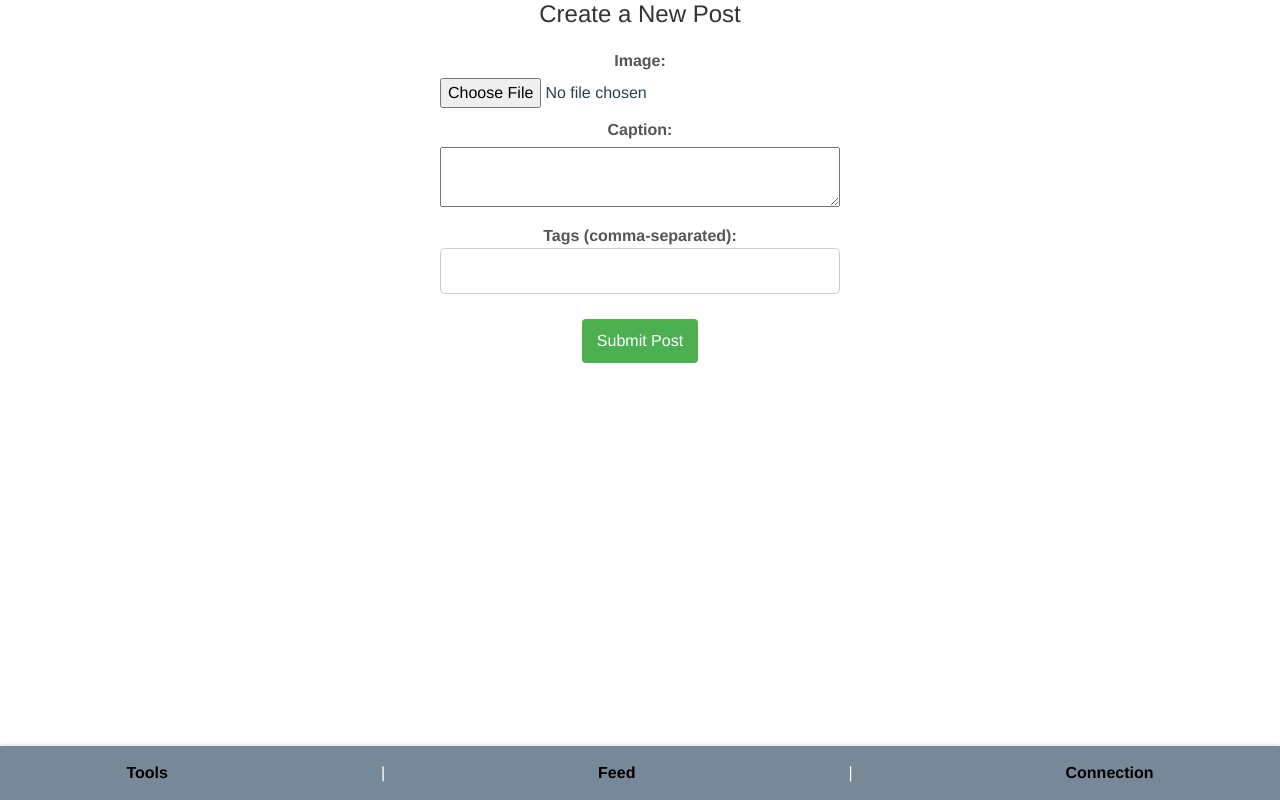
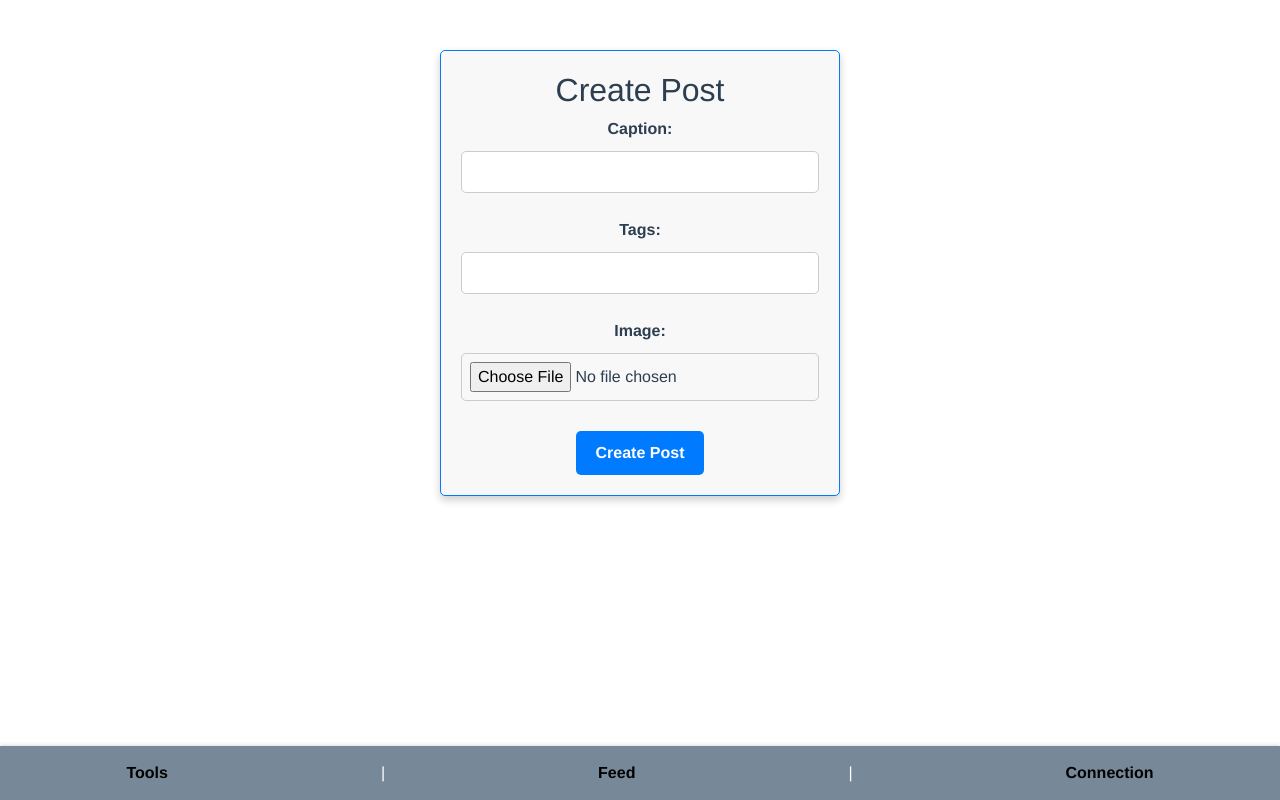
Before and after one commit to bhathiknk/socialmedia-webapp, a Vue app: page /AddFeed in a window 1280 px wide. Built offline with nearby package versions, Linux system fonts and the light colour scheme.

Commit message:
add feed page created and some other pages modifications

```diff
--- a/package.json
+++ b/package.json
@@ -10,7 +10,7 @@
   "dependencies": {
     "@fullcalendar/core": "^6.1.9",
     "@fullcalendar/daygrid": "^6.1.9",
-    "axios": "^1.6.0",
+    "axios": "^1.6.7",
     "bootstrap": "^5.3.2",
     "core-js": "^3.8.3",
     "flowbite": "^1.8.1",
--- a/src/components/FeedCom/AddFeed.vue
+++ b/src/components/FeedCom/AddFeed.vue
@@ -1,114 +1,129 @@
 <template>
-  <div>
-    <h2>Create a New Post</h2>
-    <form @submit.prevent="submitPost">
-      <label for="image">Image:</label>
-      <input type="file" ref="imageInput" @change="previewImage" accept="image/*" required />
-
-      <img v-if="previewImageUrl" :src="previewImageUrl" alt="Preview" style="max-width: 100%; margin-top: 10px;" />
-
-      <label for="caption">Caption:</label>
-      <textarea v-model="caption" required></textarea>
-
-      <label for="tags">Tags (comma-separated):</label>
-      <input type="text" v-model="tags" />
-
-      <button type="submit">Submit Post</button>
+  <div class="add-feed-form">
+    <h2>Create Post</h2>
+    <form @submit.prevent="createPost">
+      <div class="form-group">
+        <label for="caption">Caption:</label>
+        <input type="text" id="caption" v-model="postDto.caption" required />
+      </div>
+      <div class="form-group">
+        <label for="tags">Tags:</label>
+        <input type="text" id="tags" v-model="postDto.tags" />
+      </div>
+      <div class="form-group">
+        <label for="image">Image:</label>
+        <input type="file" id="image" ref="imageInput" @change="handleImageChange" accept="image/*" required />
+      </div>
+      <button type="submit">Create Post</button>
     </form>
   </div>
 </template>
 
 <script>
+import axios from "axios";
+import swal from "sweetalert";
+import baseURL from "@/config";
+
 export default {
   data() {
     return {
-      previewImageUrl: '',
-      caption: '',
-      tags: '',
+      postDto: {
+        caption: "",
+        tags: "",
+      },
+      imageFile: null,
     };
   },
   methods: {
-    previewImage() {
-      const input = this.$refs.imageInput;
-      if (input.files && input.files[0]) {
-        const reader = new FileReader();
-        reader.onload = (e) => {
-          this.previewImageUrl = e.target.result;
-        };
-        reader.readAsDataURL(input.files[0]);
+    async createPost() {
+      const token = localStorage.getItem("token");
+
+      const formData = new FormData();
+      formData.append("image", this.imageFile);
+      formData.append("caption", this.postDto.caption);
+      formData.append("tags", this.postDto.tags);
+
+      try {
+        const response = await axios.post(`${baseURL}posts/create`, formData, {
+          headers: {
+            Authorization: token,
+            "Content-Type": "multipart/form-data",
+          },
+        });
+
+        if (response.status === 200) {
+          console.log("Post created successfully");
+          swal({
+            text: "Post created successfully",
+            icon: "success",
+          });
+
+          // Clear input fields after successful post creation
+          this.postDto.caption = "";
+          this.postDto.tags = "";
+          // Reset the file input field (optional)
+          this.$refs.imageInput.value = null;
+
+          this.$router.push('/Feed');
+        }
+      } catch (error) {
+        console.error("Error creating post:", error.message);
+        swal({
+          text: "Error creating post. Please try again.",
+          icon: "error",
+        });
       }
     },
-    submitPost() {
-      const formData = new FormData();
-      formData.append('image', this.$refs.imageInput.files[0]);
-      formData.append('caption', this.caption);
-      formData.append('tags', this.tags);
-
-      // Assuming you have a backend endpoint for creating posts
-      this.$axios.post('/api/posts', formData)
-          .then(response => {
-            console.log('Post created successfully:', response.data);
-            // Optionally, redirect the user to the feed page or do something else
-          })
-          .catch(error => {
-            console.error('Error creating post:', error);
-            // Handle errors (show a message to the user, etc.)
-          });
-    }
-  }
+    handleImageChange(event) {
+      this.imageFile = event.target.files[0];
+    },
+  },
 };
 </script>
 
 <style scoped>
-h2 {
-  font-size: 24px;
-  margin-bottom: 20px;
-  color: #333;
+.add-feed-form {
+  max-width: 400px;
+  margin: 50px auto;
+  padding: 20px;
+  border: 1px solid #007bff;
+  border-radius: 5px;
+  background-color: #f8f8f8;
+  box-shadow: 0 4px 8px 0 rgba(0, 0, 0, 0.2);
 }
 
-form {
-  max-width: 400px;
-  margin: 0 auto;
+.form-group {
+  margin-bottom: 15px;
 }
 
 label {
   display: block;
-  margin-top: 10px;
-  font-size: 16px;
-  color: #555;
+  font-weight: bold;
+  margin-bottom: 5px;
 }
 
+input[type="text"],
 input[type="file"] {
+  width: 100%;
+  padding: 8px;
+  border: 1px solid #ccc;
+  border-radius: 5px;
+  outline: none;
   margin-top: 5px;
 }
 
-textarea {
-  margin-top: 5px;
-  width: 100%;
-  padding: 8px;
-  font-size: 14px;
-}
-
 button {
-  background-color: #4CAF50;
-  color: white;
-  padding: 10px 15px;
+  background-color: #007bff;
+  color: #fff;
+  padding: 10px 20px;
   border: none;
-  border-radius: 4px;
+  border-radius: 5px;
   cursor: pointer;
-  font-size: 16px;
+  font-weight: bold;
   margin-top: 15px;
 }
 
 button:hover {
-  background-color: #45a049;
-}
-
-img {
-  margin-top: 10px;
-  border: 1px solid #ddd;
-  border-radius: 4px;
-  padding: 5px;
-  max-width: 100%;
+  background-color: #0056b3;
 }
 </style>
```
Also changed, not shown: 1 other file (tests, documents, lock files or other folders).
